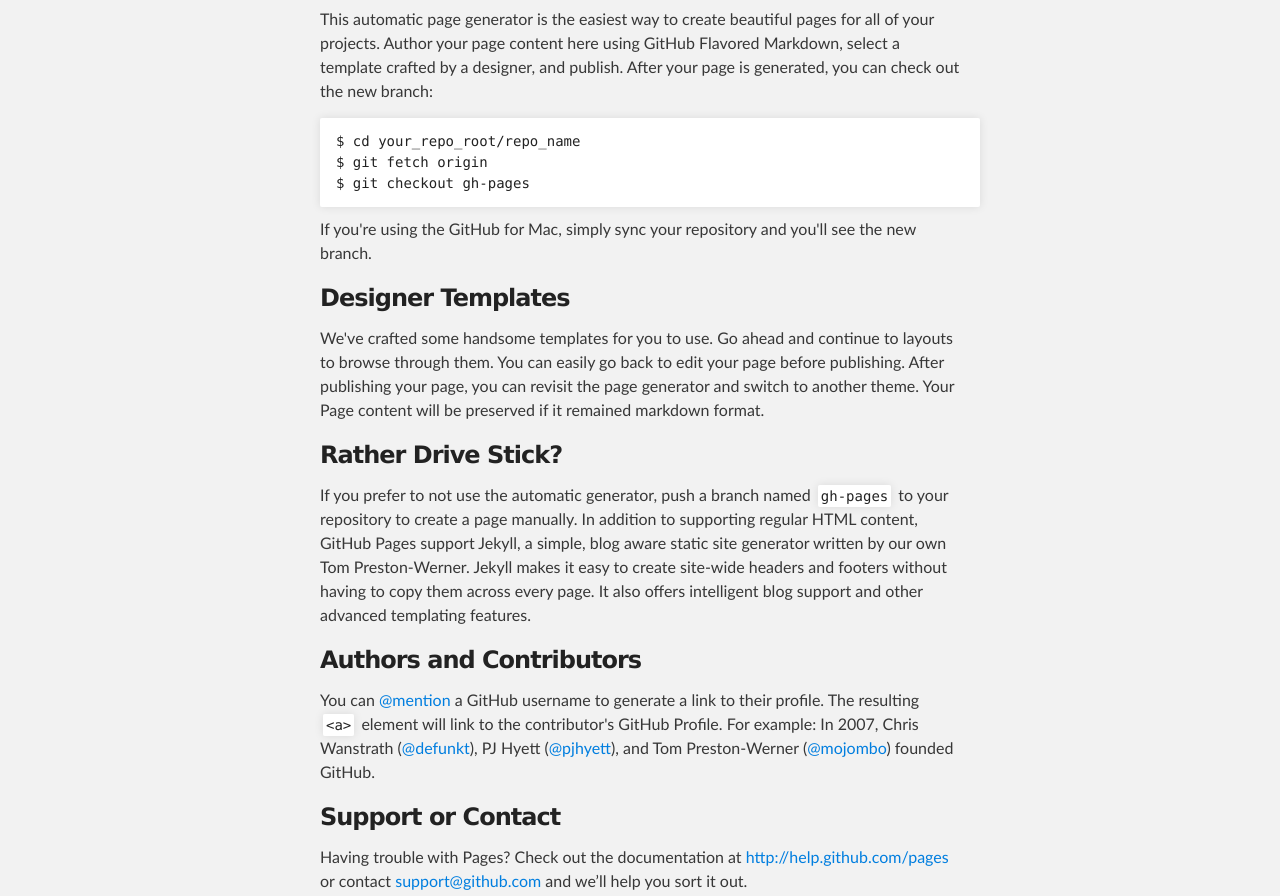
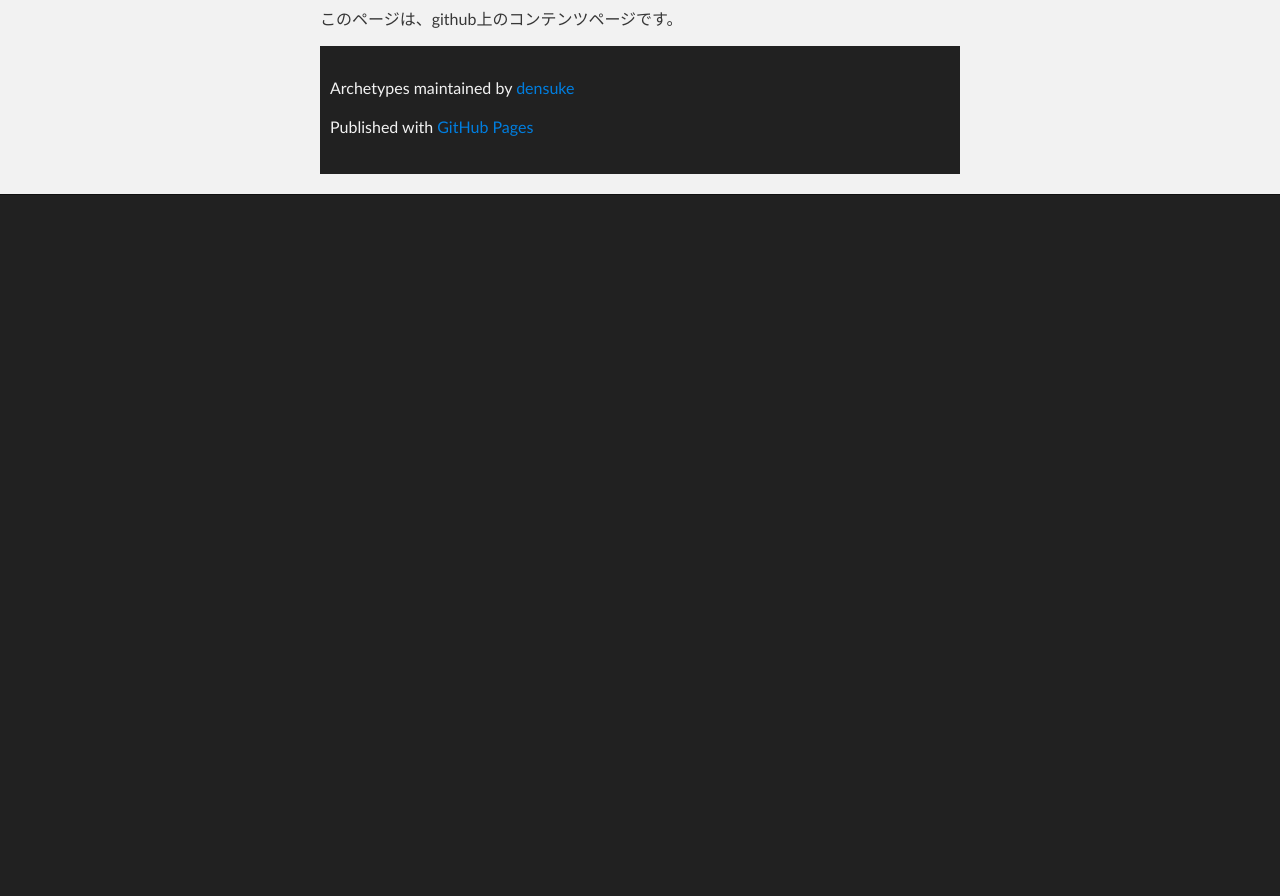
Before and after one commit to densuke/archetypes, a plain HTML site: page index.html in a window 1280 px wide. Shown: the part 299-1195 px from the top of the page. After the commit the page ends 800 px from the top, so only its background shows below. Drawn offline with Linux system fonts and the light colour scheme.

Commit message:
テキストを書き換え

```diff
--- a/index.html
+++ b/index.html
@@ -33,32 +33,9 @@
       <section id="main_content" class="inner">
         <h3>Welcome to GitHub Pages.</h3>
 
-<p>This automatic page generator is the easiest way to create beautiful pages for all of your projects. Author your page content here using GitHub Flavored Markdown, select a template crafted by a designer, and publish. After your page is generated, you can check out the new branch:</p>
-
-<pre><code>$ cd your_repo_root/repo_name
-$ git fetch origin
-$ git checkout gh-pages
-</code></pre>
-
-<p>If you're using the GitHub for Mac, simply sync your repository and you'll see the new branch.</p>
-
-<h3>Designer Templates</h3>
-
-<p>We've crafted some handsome templates for you to use. Go ahead and continue to layouts to browse through them. You can easily go back to edit your page before publishing. After publishing your page, you can revisit the page generator and switch to another theme. Your Page content will be preserved if it remained markdown format.</p>
-
-<h3>Rather Drive Stick?</h3>
-
-<p>If you prefer to not use the automatic generator, push a branch named <code>gh-pages</code> to your repository to create a page manually. In addition to supporting regular HTML content, GitHub Pages support Jekyll, a simple, blog aware static site generator written by our own Tom Preston-Werner. Jekyll makes it easy to create site-wide headers and footers without having to copy them across every page. It also offers intelligent blog support and other advanced templating features.</p>
-
-<h3>Authors and Contributors</h3>
-
-<p>You can <a href="https://github.com/blog/821" class="user-mention">@mention</a> a GitHub username to generate a link to their profile. The resulting <code>&lt;a&gt;</code> element will link to the contributor's GitHub Profile. For example: In 2007, Chris Wanstrath (<a href="https://github.com/defunkt" class="user-mention">@defunkt</a>), PJ Hyett (<a href="https://github.com/pjhyett" class="user-mention">@pjhyett</a>), and Tom Preston-Werner (<a href="https://github.com/mojombo" class="user-mention">@mojombo</a>) founded GitHub.</p>
-
-<h3>Support or Contact</h3>
-
-<p>Having trouble with Pages? Check out the documentation at <a href="http://help.github.com/pages">http://help.github.com/pages</a> or contact <a href="mailto:support@github.com">support@github.com</a> and we’ll help you sort it out.</p>
-      </section>
-    </div>
+<p>
+このページは、github上のコンテンツページです。
+</p>
 
     <!-- FOOTER  -->
     <div id="footer_wrap" class="outer">
```
